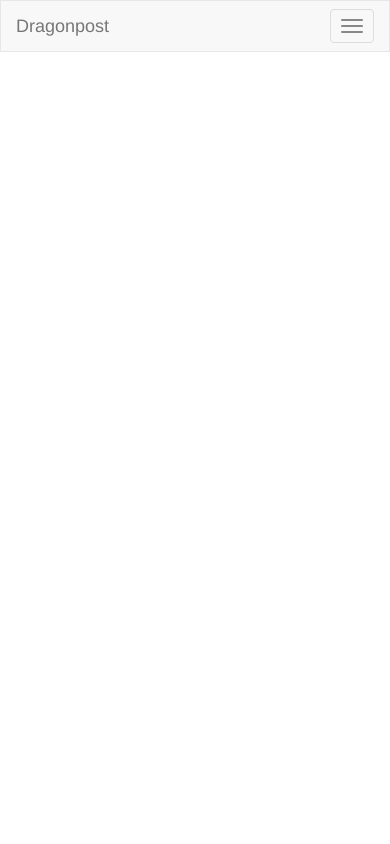
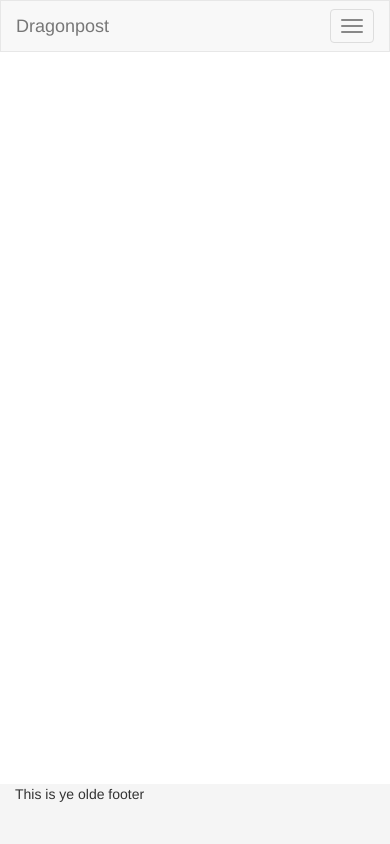
Before and after one commit to mitchellbusby/Dragonpost, a Flask app: page / in a window 390 px wide; the page is wider, and only the part inside the window is pictured. Run offline with Flask 2, Linux system fonts and the light colour scheme; some libraries are stand-ins or nearby versions.

Commit message:
Adds a bit of footer

```diff
--- a/dragonpost/templates/layout.html
+++ b/dragonpost/templates/layout.html
@@ -16,8 +16,48 @@
     {% block angular %}{% endblock angular %}
 
     {% block head %}{% endblock head %}
+    <style type="text/css">
+
+      /* Sticky footer styles
+      -------------------------------------------------- */
+
+      html,
+      body {
+        height: 100%;
+        /* The html and body elements cannot have any padding or margin. */
+      }
+
+      /* Wrapper for page content to push down footer */
+      #wrap {
+        min-height: 100%;
+        height: auto !important;
+        height: 100%;
+        /* Negative indent footer by it's height */
+        margin: 0 auto -60px;
+      }
+
+      /* Set the fixed height of the footer here */
+      #push,
+      #footer {
+        height: 60px;
+      }
+      #footer {
+        background-color: #f5f5f5;
+      }
+
+      /* Lastly, apply responsive CSS fixes as necessary */
+      @media (max-width: 767px) {
+        #footer {
+          margin-left: -20px;
+          margin-right: -20px;
+          padding-left: 20px;
+          padding-right: 20px;
+        }
+      }
+    </style>
 </head>
 <body>
+    <div id="wrap">
         <header>
             {% block header %}
             <nav class="navbar navbar-default" role="navigation">
@@ -46,9 +86,9 @@
         <div class="container-fluid">
             {% block content %}{% endblock %}
         </div>
-
-    <footer>
-        {% block footer %}{% endblock footer %}
+    </div>
+    <footer id="footer">
+        {% block footer %}<div class="container-fluid"><p>This is ye olde footer</p></div>{% endblock footer %}
     </footer>
 
     <script src="https://ajax.googleapis.com/ajax/libs/jquery/1.11.1/jquery.min.js"></script>
```
Lines whose indentation alone changed are shown as unchanged.
